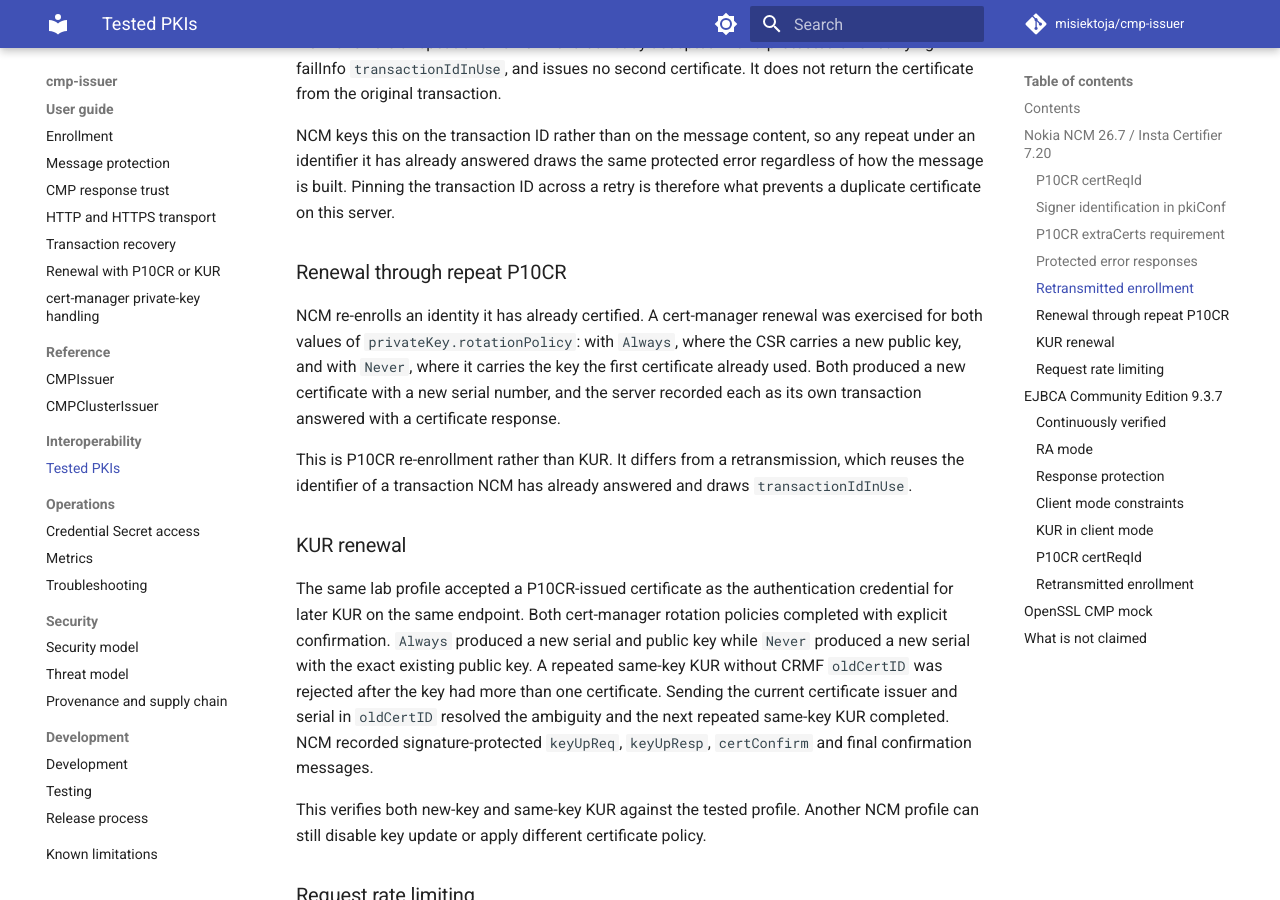
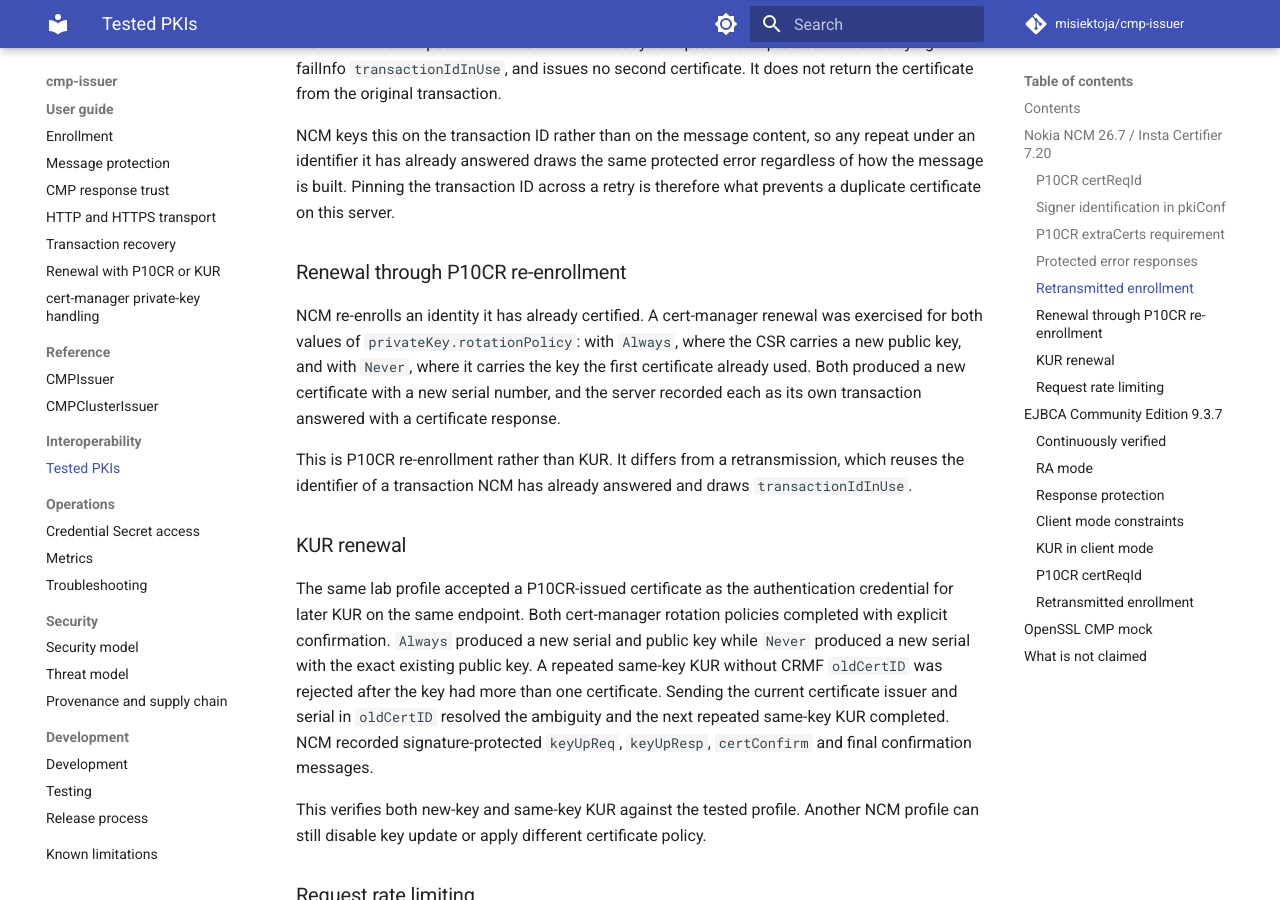
Before and after one commit to misiektoja/cmp-issuer, an MkDocs documentation site: the page built from docs/interoperability/tested-pkis.md, in a window 1280 px wide and 900 px high, scrolled down 1543 px. Built offline with MkDocs 1.6.1 and Material for MkDocs 9.7.7, drawn with Linux system fonts in a browser that asks for light colours; comment, search, counter and statistics services are not loaded.

Commit message:
docs(interoperability): describe P10CR re-enrollment renewal

```diff
--- a/docs/interoperability/tested-pkis.md
+++ b/docs/interoperability/tested-pkis.md
@@ -42,7 +42,7 @@
 
 NCM keys this on the transaction ID rather than on the message content, so any repeat under an identifier it has already answered draws the same protected error regardless of how the message is built. Pinning the transaction ID across a retry is therefore what prevents a duplicate certificate on this server.
 
-### Renewal through repeat P10CR
+### Renewal through P10CR re-enrollment
 
 NCM re-enrolls an identity it has already certified. A cert-manager renewal was exercised for both values of `privateKey.rotationPolicy`: with `Always`, where the CSR carries a new public key, and with `Never`, where it carries the key the first certificate already used. Both produced a new certificate with a new serial number, and the server recorded each as its own transaction answered with a certificate response.
 
```
